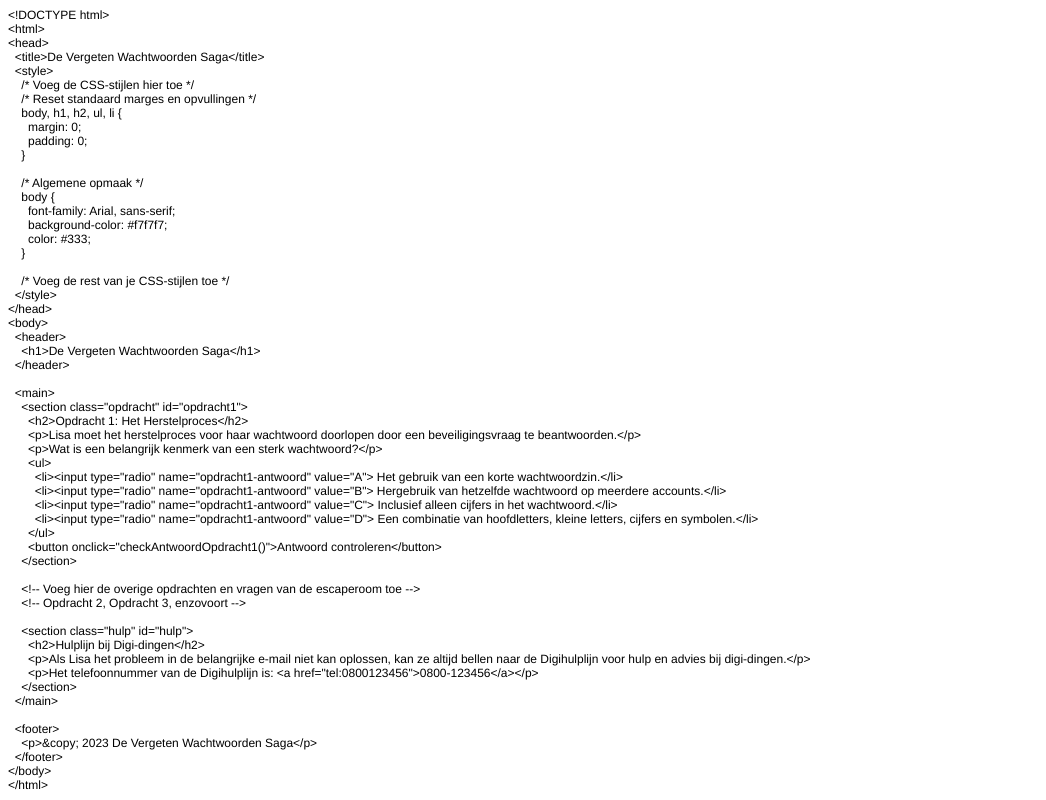
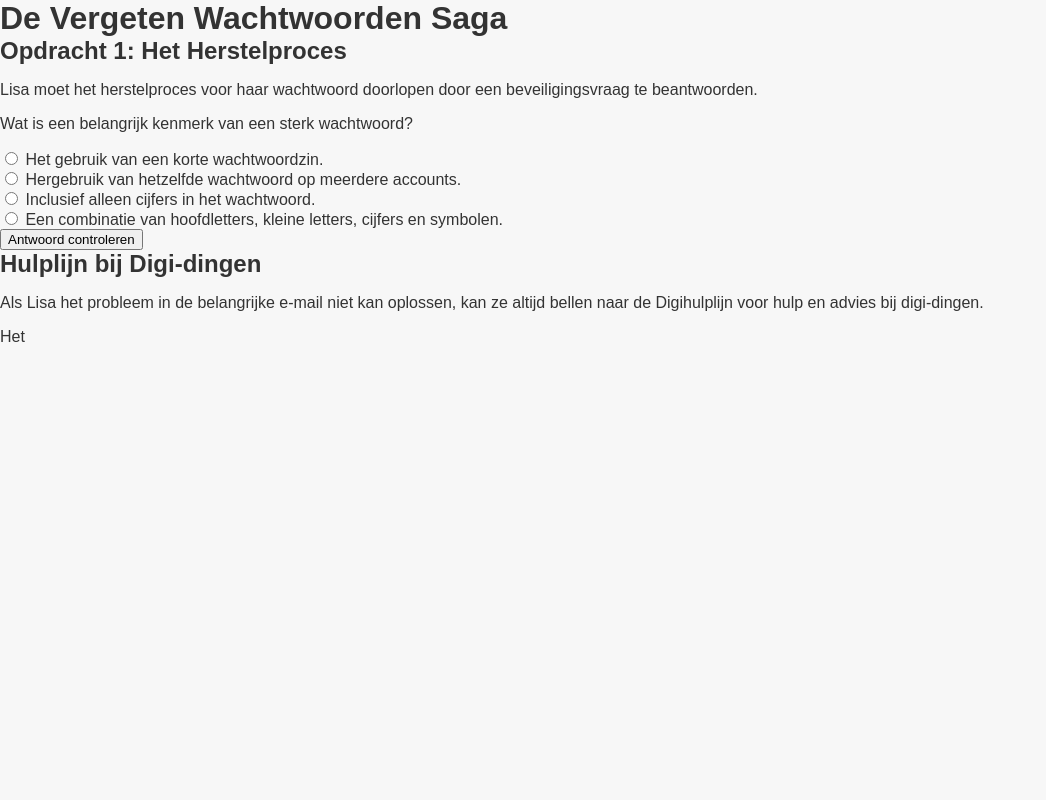
Before and after one commit to SemvandeLoo/escaperoom, a plain HTML site: page index.html in a window 1280 px wide. Shown: the whole page, without its empty margins (0-1046 px from the left). Drawn offline with Linux system fonts and the light colour scheme.

Commit message:
Update index.html

```diff
--- a/index.html
+++ b/index.html
@@ -1,72 +1,48 @@
-<!DOCTYPE html PUBLIC "-//W3C//DTD HTML 4.01//EN" "http://www.w3.org/TR/html4/strict.dtd">
+<!DOCTYPE html>
 <html>
 <head>
-  <meta http-equiv="Content-Type" content="text/html; charset=utf-8">
-  <meta http-equiv="Content-Style-Type" content="text/css">
-  <title></title>
-  <meta name="Generator" content="Cocoa HTML Writer">
-  <meta name="CocoaVersion" content="2022.6">
-  <style type="text/css">
-    p.p1 {margin: 0.0px 0.0px 0.0px 0.0px; font: 12.0px Helvetica}
-    p.p2 {margin: 0.0px 0.0px 0.0px 0.0px; font: 12.0px Helvetica; min-height: 14.0px}
+  <title>De Vergeten Wachtwoorden Saga</title>
+  <style>
+    /* Voeg de CSS-stijlen hier toe */
+    /* Reset standaard marges en opvullingen */
+    body, h1, h2, ul, li {
+      margin: 0;
+      padding: 0;
+    }
+
+    /* Algemene opmaak */
+    body {
+      font-family: Arial, sans-serif;
+      background-color: #f7f7f7;
+      color: #333;
+    }
+
+    /* Voeg de rest van je CSS-stijlen toe */
   </style>
 </head>
 <body>
-<p class="p1">&lt;!DOCTYPE html&gt;</p>
-<p class="p1">&lt;html&gt;</p>
-<p class="p1">&lt;head&gt;</p>
-<p class="p1"><span class="Apple-converted-space">  </span>&lt;title&gt;De Vergeten Wachtwoorden Saga&lt;/title&gt;</p>
-<p class="p1"><span class="Apple-converted-space">  </span>&lt;style&gt;</p>
-<p class="p1"><span class="Apple-converted-space">    </span>/* Voeg de CSS-stijlen hier toe */</p>
-<p class="p1"><span class="Apple-converted-space">    </span>/* Reset standaard marges en opvullingen */</p>
-<p class="p1"><span class="Apple-converted-space">    </span>body, h1, h2, ul, li {</p>
-<p class="p1"><span class="Apple-converted-space">      </span>margin: 0;</p>
-<p class="p1"><span class="Apple-converted-space">      </span>padding: 0;</p>
-<p class="p1"><span class="Apple-converted-space">    </span>}</p>
-<p class="p2"><br></p>
-<p class="p1"><span class="Apple-converted-space">    </span>/* Algemene opmaak */</p>
-<p class="p1"><span class="Apple-converted-space">    </span>body {</p>
-<p class="p1"><span class="Apple-converted-space">      </span>font-family: Arial, sans-serif;</p>
-<p class="p1"><span class="Apple-converted-space">      </span>background-color: #f7f7f7;</p>
-<p class="p1"><span class="Apple-converted-space">      </span>color: #333;</p>
-<p class="p1"><span class="Apple-converted-space">    </span>}</p>
-<p class="p2"><br></p>
-<p class="p1"><span class="Apple-converted-space">    </span>/* Voeg de rest van je CSS-stijlen toe */</p>
-<p class="p1"><span class="Apple-converted-space">  </span>&lt;/style&gt;</p>
-<p class="p1">&lt;/head&gt;</p>
-<p class="p1">&lt;body&gt;</p>
-<p class="p1"><span class="Apple-converted-space">  </span>&lt;header&gt;</p>
-<p class="p1"><span class="Apple-converted-space">    </span>&lt;h1&gt;De Vergeten Wachtwoorden Saga&lt;/h1&gt;</p>
-<p class="p1"><span class="Apple-converted-space">  </span>&lt;/header&gt;</p>
-<p class="p2"><br></p>
-<p class="p1"><span class="Apple-converted-space">  </span>&lt;main&gt;</p>
-<p class="p1"><span class="Apple-converted-space">    </span>&lt;section class="opdracht" id="opdracht1"&gt;</p>
-<p class="p1"><span class="Apple-converted-space">      </span>&lt;h2&gt;Opdracht 1: Het Herstelproces&lt;/h2&gt;</p>
-<p class="p1"><span class="Apple-converted-space">      </span>&lt;p&gt;Lisa moet het herstelproces voor haar wachtwoord doorlopen door een beveiligingsvraag te beantwoorden.&lt;/p&gt;</p>
-<p class="p1"><span class="Apple-converted-space">      </span>&lt;p&gt;Wat is een belangrijk kenmerk van een sterk wachtwoord?&lt;/p&gt;</p>
-<p class="p1"><span class="Apple-converted-space">      </span>&lt;ul&gt;</p>
-<p class="p1"><span class="Apple-converted-space">        </span>&lt;li&gt;&lt;input type="radio" name="opdracht1-antwoord" value="A"&gt; Het gebruik van een korte wachtwoordzin.&lt;/li&gt;</p>
-<p class="p1"><span class="Apple-converted-space">        </span>&lt;li&gt;&lt;input type="radio" name="opdracht1-antwoord" value="B"&gt; Hergebruik van hetzelfde wachtwoord op meerdere accounts.&lt;/li&gt;</p>
-<p class="p1"><span class="Apple-converted-space">        </span>&lt;li&gt;&lt;input type="radio" name="opdracht1-antwoord" value="C"&gt; Inclusief alleen cijfers in het wachtwoord.&lt;/li&gt;</p>
-<p class="p1"><span class="Apple-converted-space">        </span>&lt;li&gt;&lt;input type="radio" name="opdracht1-antwoord" value="D"&gt; Een combinatie van hoofdletters, kleine letters, cijfers en symbolen.&lt;/li&gt;</p>
-<p class="p1"><span class="Apple-converted-space">      </span>&lt;/ul&gt;</p>
-<p class="p1"><span class="Apple-converted-space">      </span>&lt;button onclick="checkAntwoordOpdracht1()"&gt;Antwoord controleren&lt;/button&gt;</p>
-<p class="p1"><span class="Apple-converted-space">    </span>&lt;/section&gt;</p>
-<p class="p2"><br></p>
-<p class="p1"><span class="Apple-converted-space">    </span>&lt;!-- Voeg hier de overige opdrachten en vragen van de escaperoom toe --&gt;</p>
-<p class="p1"><span class="Apple-converted-space">    </span>&lt;!-- Opdracht 2, Opdracht 3, enzovoort --&gt;</p>
-<p class="p2"><br></p>
-<p class="p1"><span class="Apple-converted-space">    </span>&lt;section class="hulp" id="hulp"&gt;</p>
-<p class="p1"><span class="Apple-converted-space">      </span>&lt;h2&gt;Hulplijn bij Digi-dingen&lt;/h2&gt;</p>
-<p class="p1"><span class="Apple-converted-space">      </span>&lt;p&gt;Als Lisa het probleem in de belangrijke e-mail niet kan oplossen, kan ze altijd bellen naar de Digihulplijn voor hulp en advies bij digi-dingen.&lt;/p&gt;</p>
-<p class="p1"><span class="Apple-converted-space">      </span>&lt;p&gt;Het telefoonnummer van de Digihulplijn is: &lt;a href="tel:0800123456"&gt;0800-123456&lt;/a&gt;&lt;/p&gt;</p>
-<p class="p1"><span class="Apple-converted-space">    </span>&lt;/section&gt;</p>
-<p class="p1"><span class="Apple-converted-space">  </span>&lt;/main&gt;</p>
-<p class="p2"><br></p>
-<p class="p1"><span class="Apple-converted-space">  </span>&lt;footer&gt;</p>
-<p class="p1"><span class="Apple-converted-space">    </span>&lt;p&gt;&amp;copy; 2023 De Vergeten Wachtwoorden Saga&lt;/p&gt;</p>
-<p class="p1"><span class="Apple-converted-space">  </span>&lt;/footer&gt;</p>
-<p class="p1">&lt;/body&gt;</p>
-<p class="p1">&lt;/html&gt;</p>
-</body>
-</html>
+  <header>
+    <h1>De Vergeten Wachtwoorden Saga</h1>
+  </header>
+
+  <main>
+    <section class="opdracht" id="opdracht1">
+      <h2>Opdracht 1: Het Herstelproces</h2>
+      <p>Lisa moet het herstelproces voor haar wachtwoord doorlopen door een beveiligingsvraag te beantwoorden.</p>
+      <p>Wat is een belangrijk kenmerk van een sterk wachtwoord?</p>
+      <ul>
+        <li><input type="radio" name="opdracht1-antwoord" value="A"> Het gebruik van een korte wachtwoordzin.</li>
+        <li><input type="radio" name="opdracht1-antwoord" value="B"> Hergebruik van hetzelfde wachtwoord op meerdere accounts.</li>
+        <li><input type="radio" name="opdracht1-antwoord" value="C"> Inclusief alleen cijfers in het wachtwoord.</li>
+        <li><input type="radio" name="opdracht1-antwoord" value="D"> Een combinatie van hoofdletters, kleine letters, cijfers en symbolen.</li>
+      </ul>
+      <button onclick="checkAntwoordOpdracht1()">Antwoord controleren</button>
+    </section>
+
+    <!-- Voeg hier de overige opdrachten en vragen van de escaperoom toe -->
+    <!-- Opdracht 2, Opdracht 3, enzovoort -->
+
+    <section class="hulp" id="hulp">
+      <h2>Hulplijn bij Digi-dingen</h2>
+      <p>Als Lisa het probleem in de belangrijke e-mail niet kan oplossen, kan ze altijd bellen naar de Digihulplijn voor hulp en advies bij digi-dingen.</p>
+      <p>Het
```
